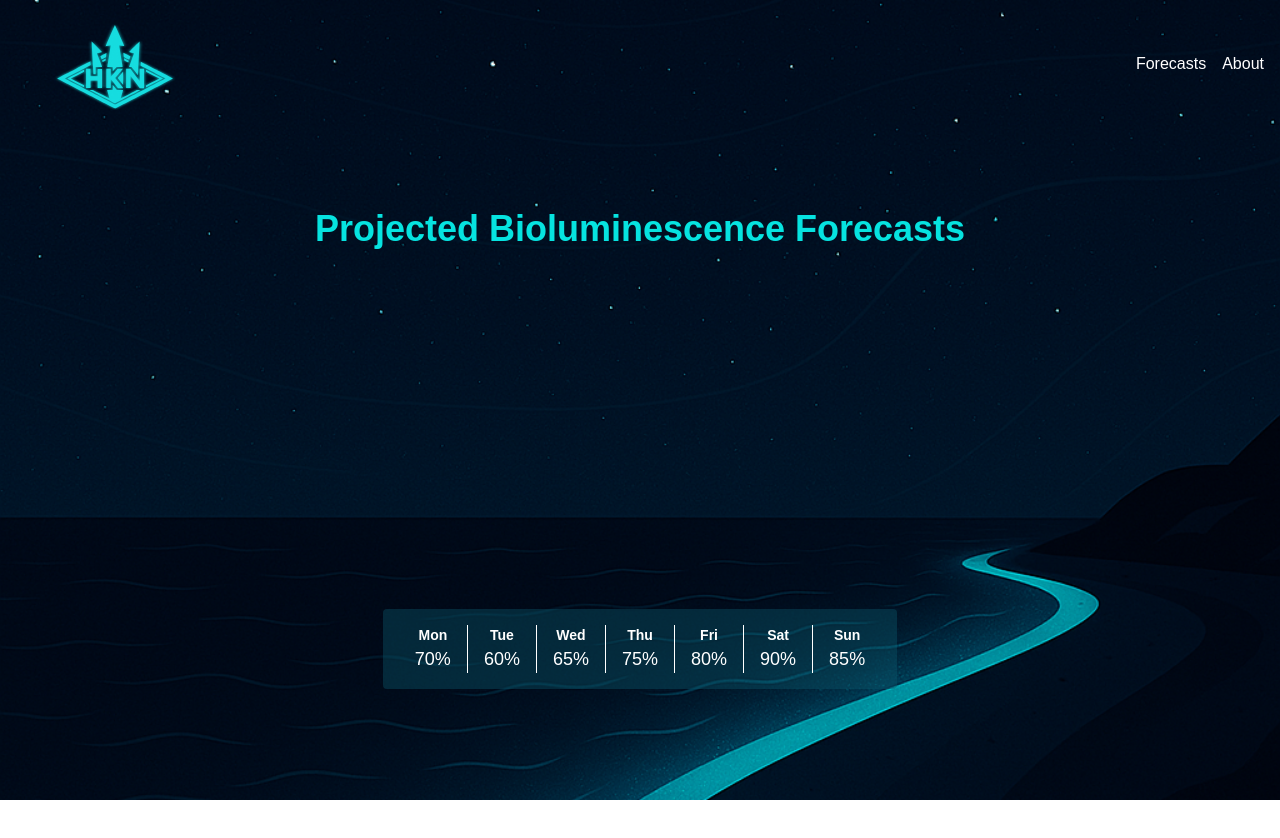
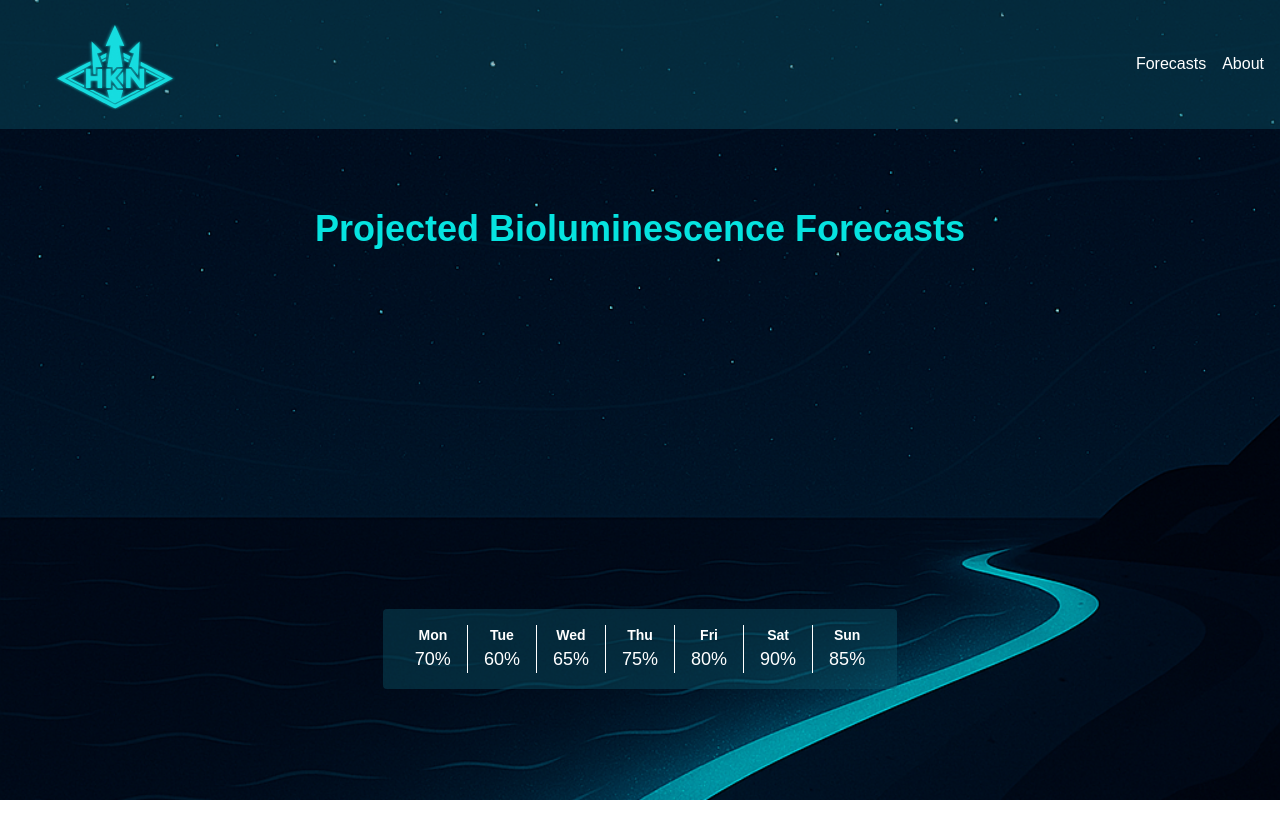
Before and after one commit to nathanieleh/HAB-Project-Website, a Next.js app in the folder frontend/: page / in a window 1280 px wide. Shown: the top 838 px of the page. Built offline with nearby package versions, Linux system fonts and the light colour scheme.

Commit message:
Update Navbar.js

```diff
--- a/frontend/src/components/Navbar.js
+++ b/frontend/src/components/Navbar.js
@@ -3,7 +3,7 @@
 
 export default function Navbar() {
     return (
-        <nav className="flex items-center justify-between p-4 bg-navbar/40 text-white">
+        <nav className="flex items-center justify-between p-4 bg-components/40 text-white">
             <div className="text-lg font-bold">
                 <Link href="/">
                     <Image
```
